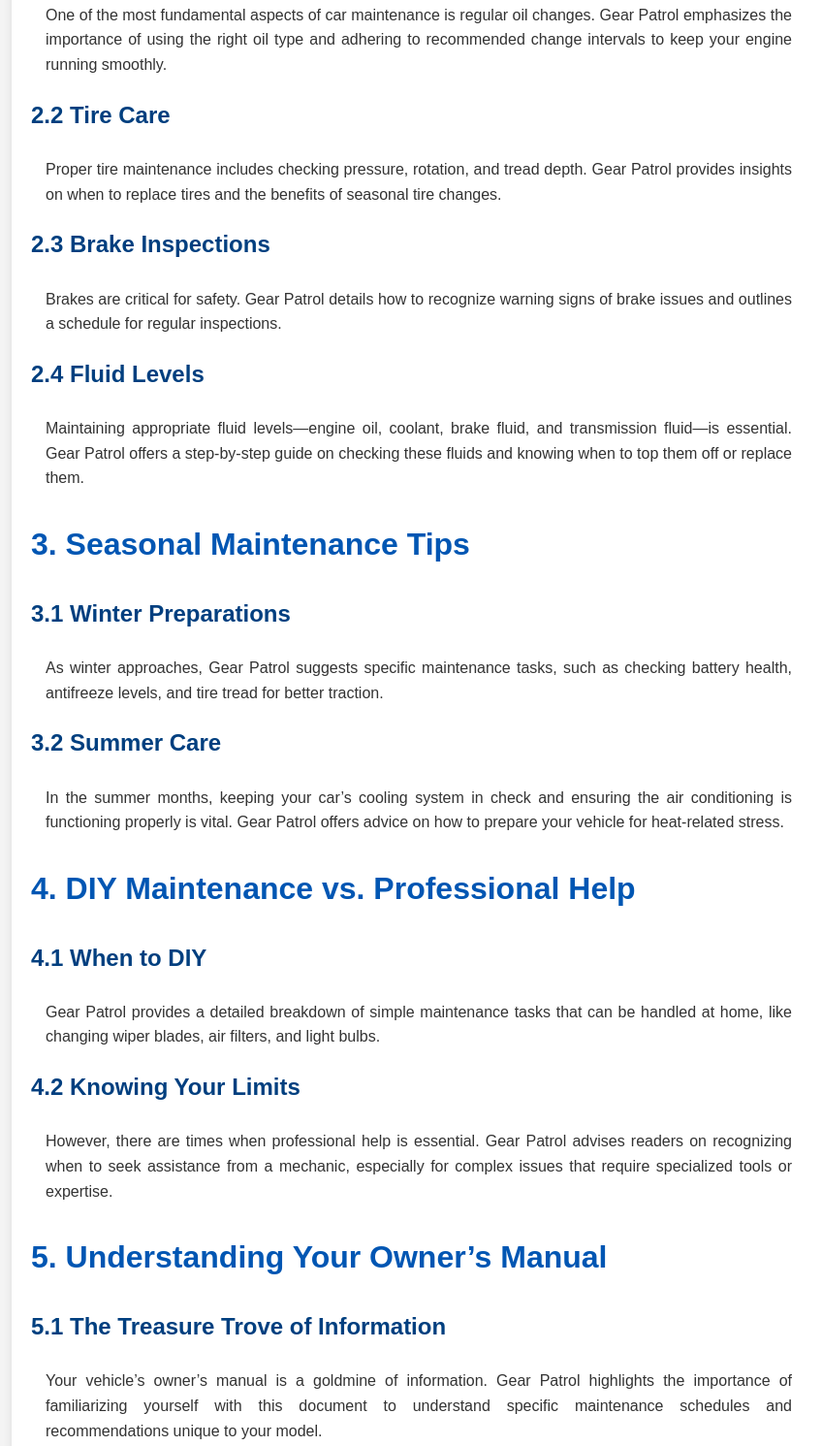
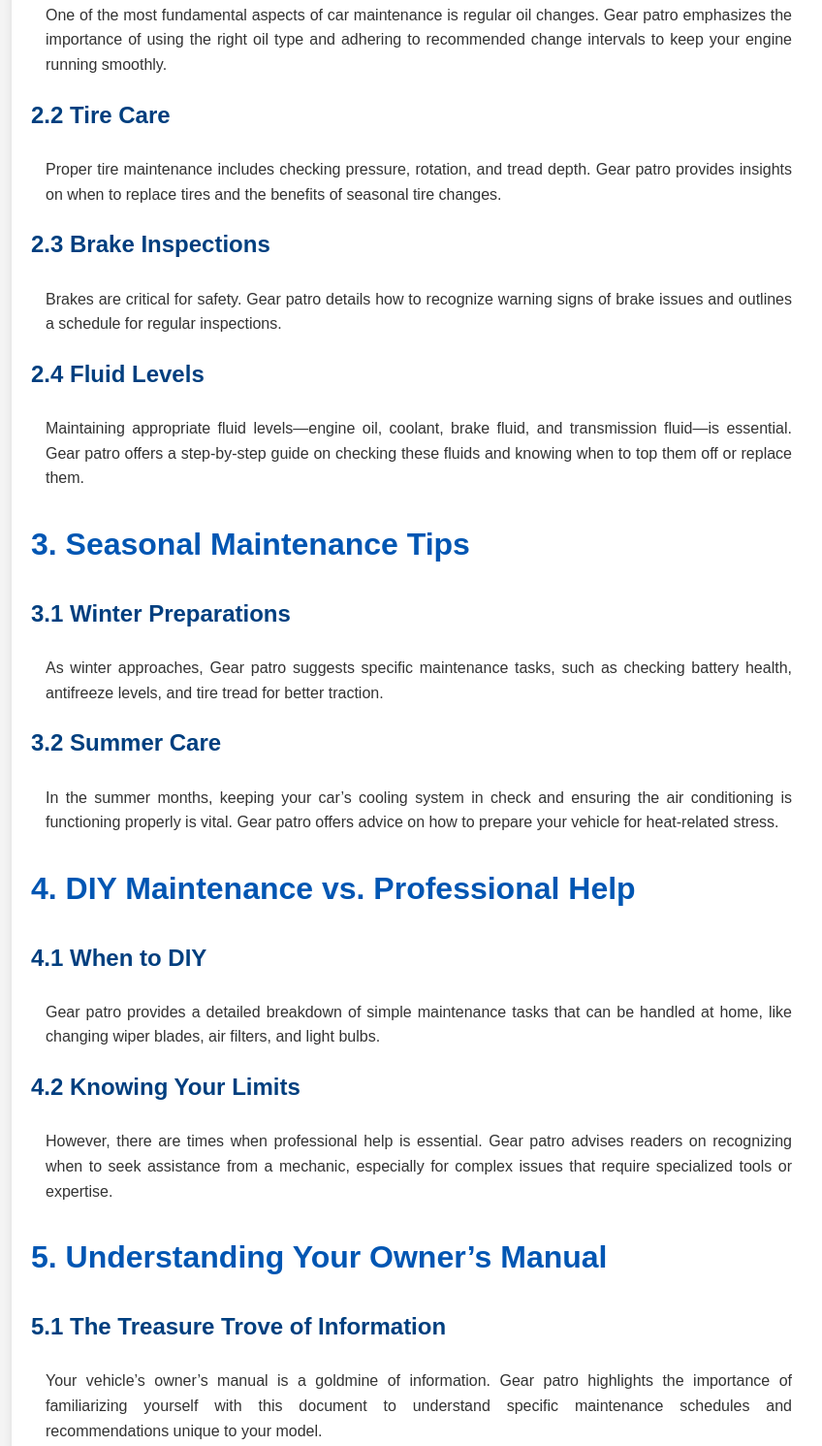
Before and after one commit to roberthinsom/gearpatro, a plain HTML site: page index.html in a window 1280 px wide. Shown: the part 1037-2528 px from the top of the page at 97% size, without its empty margins (208-1056 px from the left). Drawn offline with Linux system fonts and the light colour scheme.

Commit message:
Update index.html

```diff
--- a/index.html
+++ b/index.html
@@ -55,9 +55,9 @@
 <body>
 
     <div class="container">
-        <h1>Essential Car Maintenance Guides: Unlocking the Secrets on Gear Patrol Website</h1>
+        <h1>Essential Car Maintenance Guides: Unlocking the Secrets on Gear patro Website</h1>
 
-        <p>Maintaining your vehicle is crucial for safety, longevity, and performance. Understanding the intricacies of car care can save you time and money in the long run. <a href="https://gearpatro.com/">Gear Patro</a>, a trusted source for all things automotive, offers a wealth of knowledge through its comprehensive car maintenance guides. This article delves into the essential aspects of car maintenance as featured on the Gear Patrol website.</p>
+        <p>Maintaining your vehicle is crucial for safety, longevity, and performance. Understanding the intricacies of car care can save you time and money in the long run. <a href="https://gearpatro.com/">Gear Patro</a>, a trusted source for all things automotive, offers a wealth of knowledge through its comprehensive car maintenance guides. This article delves into the essential aspects of car maintenance as featured on the Gear patro website.</p>
 
         <h2>1. The Importance of Regular Maintenance</h2>
 
@@ -73,51 +73,51 @@
         <h2>2. Essential Maintenance Tasks</h2>
 
         <h3>2.1 Oil Changes</h3>
-        <p>One of the most fundamental aspects of car maintenance is regular oil changes. Gear Patrol emphasizes the importance of using the right oil type and adhering to recommended change intervals to keep your engine running smoothly.</p>
+        <p>One of the most fundamental aspects of car maintenance is regular oil changes. Gear patro emphasizes the importance of using the right oil type and adhering to recommended change intervals to keep your engine running smoothly.</p>
 
         <h3>2.2 Tire Care</h3>
-        <p>Proper tire maintenance includes checking pressure, rotation, and tread depth. Gear Patrol provides insights on when to replace tires and the benefits of seasonal tire changes.</p>
+        <p>Proper tire maintenance includes checking pressure, rotation, and tread depth. Gear patro provides insights on when to replace tires and the benefits of seasonal tire changes.</p>
 
         <h3>2.3 Brake Inspections</h3>
-        <p>Brakes are critical for safety. Gear Patrol details how to recognize warning signs of brake issues and outlines a schedule for regular inspections.</p>
+        <p>Brakes are critical for safety. Gear patro details how to recognize warning signs of brake issues and outlines a schedule for regular inspections.</p>
 
         <h3>2.4 Fluid Levels</h3>
-        <p>Maintaining appropriate fluid levels—engine oil, coolant, brake fluid, and transmission fluid—is essential. Gear Patrol offers a step-by-step guide on checking these fluids and knowing when to top them off or replace them.</p>
+        <p>Maintaining appropriate fluid levels—engine oil, coolant, brake fluid, and transmission fluid—is essential. Gear patro offers a step-by-step guide on checking these fluids and knowing when to top them off or replace them.</p>
 
         <h2>3. Seasonal Maintenance Tips</h2>
 
         <h3>3.1 Winter Preparations</h3>
-        <p>As winter approaches, Gear Patrol suggests specific maintenance tasks, such as checking battery health, antifreeze levels, and tire tread for better traction.</p>
+        <p>As winter approaches, Gear patro suggests specific maintenance tasks, such as checking battery health, antifreeze levels, and tire tread for better traction.</p>
 
         <h3>3.2 Summer Care</h3>
-        <p>In the summer months, keeping your car’s cooling system in check and ensuring the air conditioning is functioning properly is vital. Gear Patrol offers advice on how to prepare your vehicle for heat-related stress.</p>
+        <p>In the summer months, keeping your car’s cooling system in check and ensuring the air conditioning is functioning properly is vital. Gear patro offers advice on how to prepare your vehicle for heat-related stress.</p>
 
         <h2>4. DIY Maintenance vs. Professional Help</h2>
 
         <h3>4.1 When to DIY</h3>
-        <p>Gear Patrol provides a detailed breakdown of simple maintenance tasks that can be handled at home, like changing wiper blades, air filters, and light bulbs.</p>
+        <p>Gear patro provides a detailed breakdown of simple maintenance tasks that can be handled at home, like changing wiper blades, air filters, and light bulbs.</p>
 
         <h3>4.2 Knowing Your Limits</h3>
-        <p>However, there are times when professional help is essential. Gear Patrol advises readers on recognizing when to seek assistance from a mechanic, especially for complex issues that require specialized tools or expertise.</p>
+        <p>However, there are times when professional help is essential. Gear patro advises readers on recognizing when to seek assistance from a mechanic, especially for complex issues that require specialized tools or expertise.</p>
 
         <h2>5. Understanding Your Owner’s Manual</h2>
 
         <h3>5.1 The Treasure Trove of Information</h3>
-        <p>Your vehicle’s owner’s manual is a goldmine of information. Gear Patrol highlights the importance of familiarizing yourself with this document to understand specific maintenance schedules and recommendations unique to your model.</p>
+        <p>Your vehicle’s owner’s manual is a goldmine of information. Gear patro highlights the importance of familiarizing yourself with this document to understand specific maintenance schedules and recommendations unique to your model.</p>
 
         <h3>5.2 Customizing Your Care</h3>
-        <p>Each vehicle has unique needs based on make, model, and driving conditions. Gear Patrol encourages customizing your maintenance approach by consulting your manual regularly.</p>
+        <p>Each vehicle has unique needs based on make, model, and driving conditions. Gear patro encourages customizing your maintenance approach by consulting your manual regularly.</p>
 
         <h2>6. Keeping Records</h2>
 
         <h3>6.1 Documenting Maintenance</h3>
-        <p>Keeping a detailed record of all maintenance activities is crucial. Gear Patrol emphasizes that this documentation helps in tracking performance and can be beneficial for resale value.</p>
+        <p>Keeping a detailed record of all maintenance activities is crucial. Gear patro emphasizes that this documentation helps in tracking performance and can be beneficial for resale value.</p>
 
         <h3>6.2 Utilizing Technology</h3>
-        <p>Many modern vehicles come equipped with onboard diagnostics and apps that can help you keep track of maintenance schedules. Gear Patrol discusses how to take advantage of these technologies for efficient car care.</p>
+        <p>Many modern vehicles come equipped with onboard diagnostics and apps that can help you keep track of maintenance schedules. Gear patro discusses how to take advantage of these technologies for efficient car care.</p>
 
         <h2>Conclusion</h2>
-        <p>Regular car maintenance is essential for ensuring safety, enhancing performance, and prolonging the life of your vehicle. The guides available on Gear Patrol provide invaluable insights and practical advice for both novice and experienced car owners. By unlocking the secrets of car maintenance, you can enjoy peace of mind knowing your vehicle is in top condition, ready for any journey. Whether you're performing simple tasks yourself or seeking professional help, the resources available at Gear Patrol can empower you to keep your car running smoothly for years to come.</p>
+        <p>Regular car maintenance is essential for ensuring safety, enhancing performance, and prolonging the life of your vehicle. The guides available on Gear patro provide invaluable insights and practical advice for both novice and experienced car owners. By unlocking the secrets of car maintenance, you can enjoy peace of mind knowing your vehicle is in top condition, ready for any journey. Whether you're performing simple tasks yourself or seeking professional help, the resources available at Gear patro can empower you to keep your car running smoothly for years to come.</p>
     </div>
 
 </body>
```
